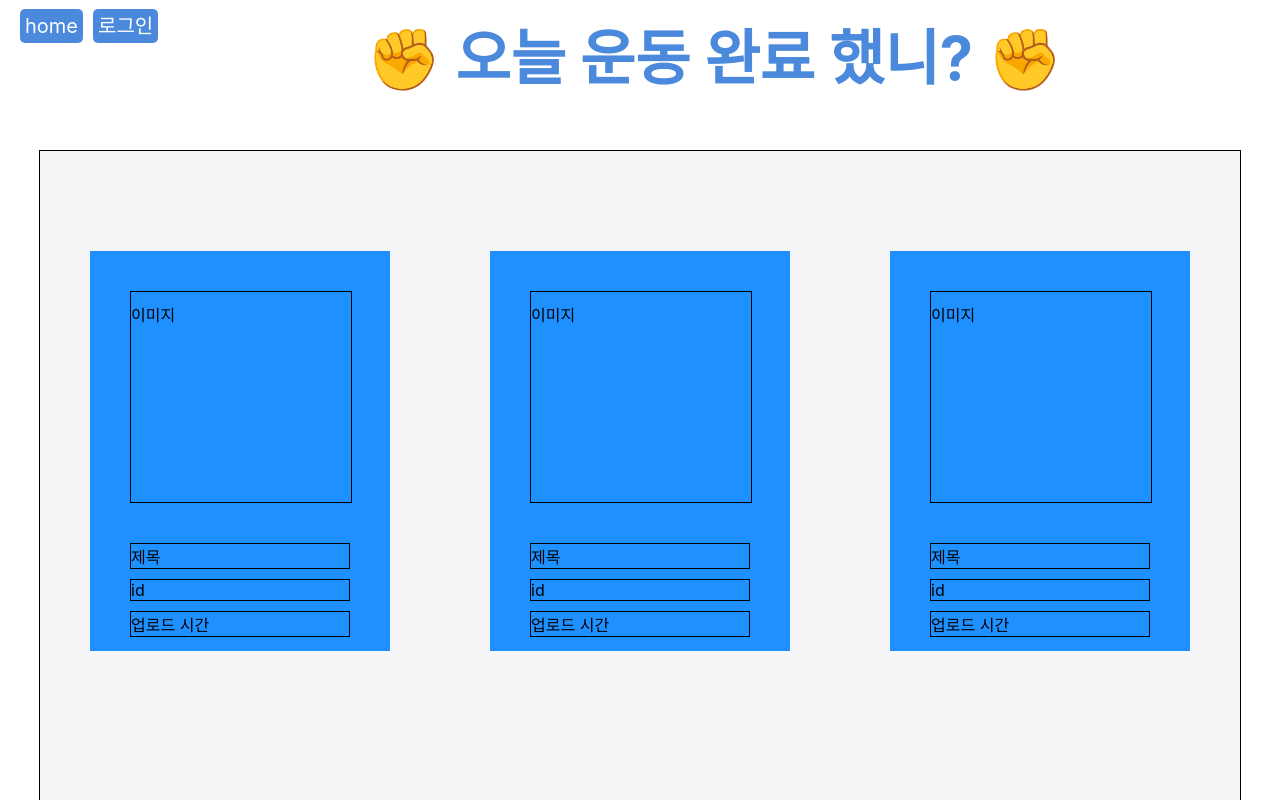
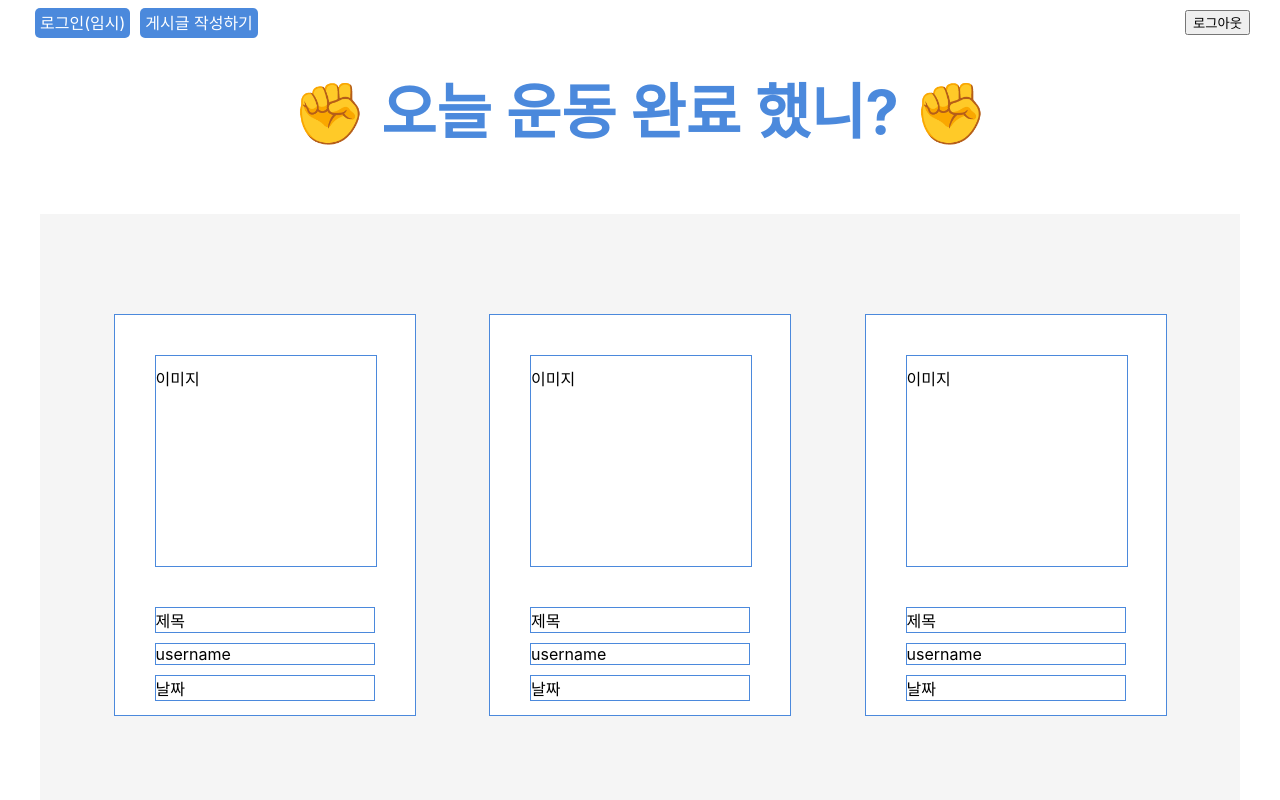
Before and after one commit to jamie7dev/Workout_done_today, a React (Create React App) app: page / in a window 1280 px wide. Shown: the top 800 px of the page. Built offline with nearby package versions, Linux system fonts and the light colour scheme.

Commit message:
Main: css 수정, 게시글 작성, 로그아웃 버튼

```diff
--- a/src/components/Form/Login.jsx
+++ b/src/components/Form/Login.jsx
@@ -1,34 +1,37 @@
 import React, { useState } from "react";
 import styled from "styled-components";
 import { useNavigate } from "react-router-dom";
+import { Link } from "react-router-dom";
 
 
 const Login = () => {
   const navigate = useNavigate();
+
   const [inputValue, setInputValue] = useState({
-    id: "",
-    pw: ""
+    username: "",
+    password: ""
   })
 
   const inputChangeHandler = (event) => {
-    const { name, value } = event.target;
+    const { name, value } = event.target.value;
     setInputValue({ ...inputValue, [name]: value })
   };
 
   return (
     <>
       <StLoginContainer>
+      <Link to="/"><span>home</span></Link>
         <StLoginBox>
           <StLoginHeader>
             <h1> 오늘 운동 완료했니? </h1>
           </StLoginHeader>
           <div>
             <label>ID</label>
-            <input type="text" name="id" onChange={inputChangeHandler} />
+            <input type="text" name="username" onChange={inputChangeHandler} />
           </div>
           <div>
             <label>PW</label>
-            <input type="password" name="pw" onChange={inputChangeHandler} />
+            <input type="password" name="password" onChange={inputChangeHandler} />
           </div>
           <div>
             <button onClick={() => {navigate(`/`, { replace: true })}}>로그인</button>
--- a/src/components/Header/Header.jsx
+++ b/src/components/Header/Header.jsx
@@ -3,13 +3,16 @@ import { Link } from "react-router-dom";
 
 const Header = () => {
     return (
+      <>
+        <StNavigation>
+          <StLink to="/login"><span>로그인(임시)</span></StLink>
+          <StLink to="/post"><span>게시글 작성하기</span></StLink>
+          <button>로그아웃</button>
+        </StNavigation>
         <HeaderStyle>
-          <nav>
-            <StLink to="/"><span>home</span></StLink>
-            <StLink to="/login"><span>로그인</span></StLink>
-          </nav>
             <StTitle>✊ 오늘 운동 완료 했니? ✊</StTitle>
         </HeaderStyle>
+      </>
     );
 };
 
@@ -17,9 +20,22 @@ const HeaderStyle = styled.header`
   display: flex;
   color: #4B89DC;
   height: 10vh;
-  padding: 10px 15px;
+  padding: 20px;
+
+`;
+
+const StNavigation = styled.nav`
+  padding: 10px 30px;
+  button {
+    float: right;
+  }
+`;
+
+const StLink = styled(Link)`
+  text-decoration: none;
+
   span {
-    font-size: 20px;
+    font-size: 16px;
     color: white;
     background-color: #4B89DC;
     border-radius: 5px;
@@ -28,12 +44,8 @@ const HeaderStyle = styled.header`
   }
 `;
 
-const StLink = styled(Link)`
-  text-decoration: none;
-`;
-
 const StTitle = styled.div`
-  margin  : auto;
+  margin: 0 auto;
   font-size: 60px;
   font-weight: bold;
 
--- a/src/components/List/List.jsx
+++ b/src/components/List/List.jsx
@@ -9,20 +9,20 @@ const List = () => {
       <StListCard>
         <StListImage>이미지</StListImage>
         <StListTitle>제목</StListTitle>
-        <StUser>id</StUser>
-        <StTime>업로드 시간</StTime>
+        <StUser>username</StUser>
+        <StTime>날짜</StTime>
       </StListCard>
       <StListCard>
         <StListImage>이미지</StListImage>
         <StListTitle>제목</StListTitle>
-        <StUser>id</StUser>
-        <StTime>업로드 시간</StTime>
+        <StUser>username</StUser>
+        <StTime>날짜</StTime>
       </StListCard>
       <StListCard>
         <StListImage>이미지</StListImage>
         <StListTitle>제목</StListTitle>
-        <StUser>id</StUser>
-        <StTime>업로드 시간</StTime>
+        <StUser>username</StUser>
+        <StTime>날짜</StTime>
       </StListCard>
     </StListContainer>
     </>
@@ -32,24 +32,25 @@ const List = () => {
 export default List;
 
 const StListContainer = styled.div`
-  border: 1px solid black;
+
   background-color: whitesmoke;
   width: 1200px;
-  height: 800px;
+  height: 1200px;
   margin: 50px auto;
   display: flex;
-  justify-content: space-around;
+  justify-content: space-evenly;
 `;
 
 const StListCard = styled.div`
-  background-color: dodgerblue;
+  background-color: white;
+  border: 1px solid #4B89DC;
   width: 300px;
   height: 400px;
   margin-top: 100px;
 `;
 
 const StListImage = styled.div`
-  border: 1px solid black;
+  border: 1px solid #4B89DC;
   width: 220px;
   height: 200px;
   margin: 40px;
@@ -58,16 +59,16 @@ const StListImage = styled.div`
 `;
 
 const StListTitle = styled.div`
-  border: 1px solid black;
+  border: 1px solid #4B89DC;
   margin: 0 40px 10px 40px;
 `;
 
 const StUser = styled.div`
-  border: 1px solid black;
+  border: 1px solid #4B89DC;
   margin: 0 40px 10px 40px;
 `;
 
 const StTime = styled.div`
-  border: 1px solid black;
+  border: 1px solid #4B89DC;
   margin: 0 40px;
 `;
--- a/src/components/List/Post.jsx
+++ b/src/components/List/Post.jsx
@@ -0,0 +1,11 @@
+import React from "react";
+
+const Post = () => {
+  return (
+    <>
+    <div>게시물 작성 페이지입니다.</div>
+    </>
+  );
+};
+
+export default Post;
--- a/src/pages/Detail.jsx
+++ b/src/pages/Detail.jsx
@@ -1,4 +1,6 @@
 import React from "react";
+
+
 const Detail = () => {
 	return (
     	<div>게시물 상세페이지입니다</div>
--- a/src/pages/Form.jsx
+++ b/src/pages/Form.jsx
@@ -1,4 +1,6 @@
 import React from "react";
+
+
 const form = () => {
 	return (
     	<div>회원가입페이지입니다</div>
--- /dev/null
+++ b/src/pages/Post.jsx
@@ -0,0 +1,11 @@
+import React from "react";
+import Post from '../components/List/Post';
+
+const post = () => {
+	return (
+    	<div>
+				<Post />
+			</div>
+    );
+};
+export default post;
--- a/src/shared/Router.js
+++ b/src/shared/Router.js
@@ -3,7 +3,7 @@ import { BrowserRouter, Route, Routes } from "react-router-dom";
 import Main from '../pages/Main';
 import Login from '../pages/Login';
 import Form from '../pages/Form';
-// import List from '../pages/List';
+import Post from '../pages/Post';
 import Detail from '../pages/Detail';
 
 
@@ -16,7 +16,7 @@ const Router = () => {
         <Route path='/' element={<Main />} />
         <Route path='login' element={<Login />} />
         <Route path='form' element={<Form />} />
-        {/* <Route path='list' element={<List />} /> */}
+        <Route path='post' element={<Post />} />
         <Route path='detail' element={<Detail />} />
         <Route path='*' element={<div>404 Not Found</div>} />
       </Routes>
```
